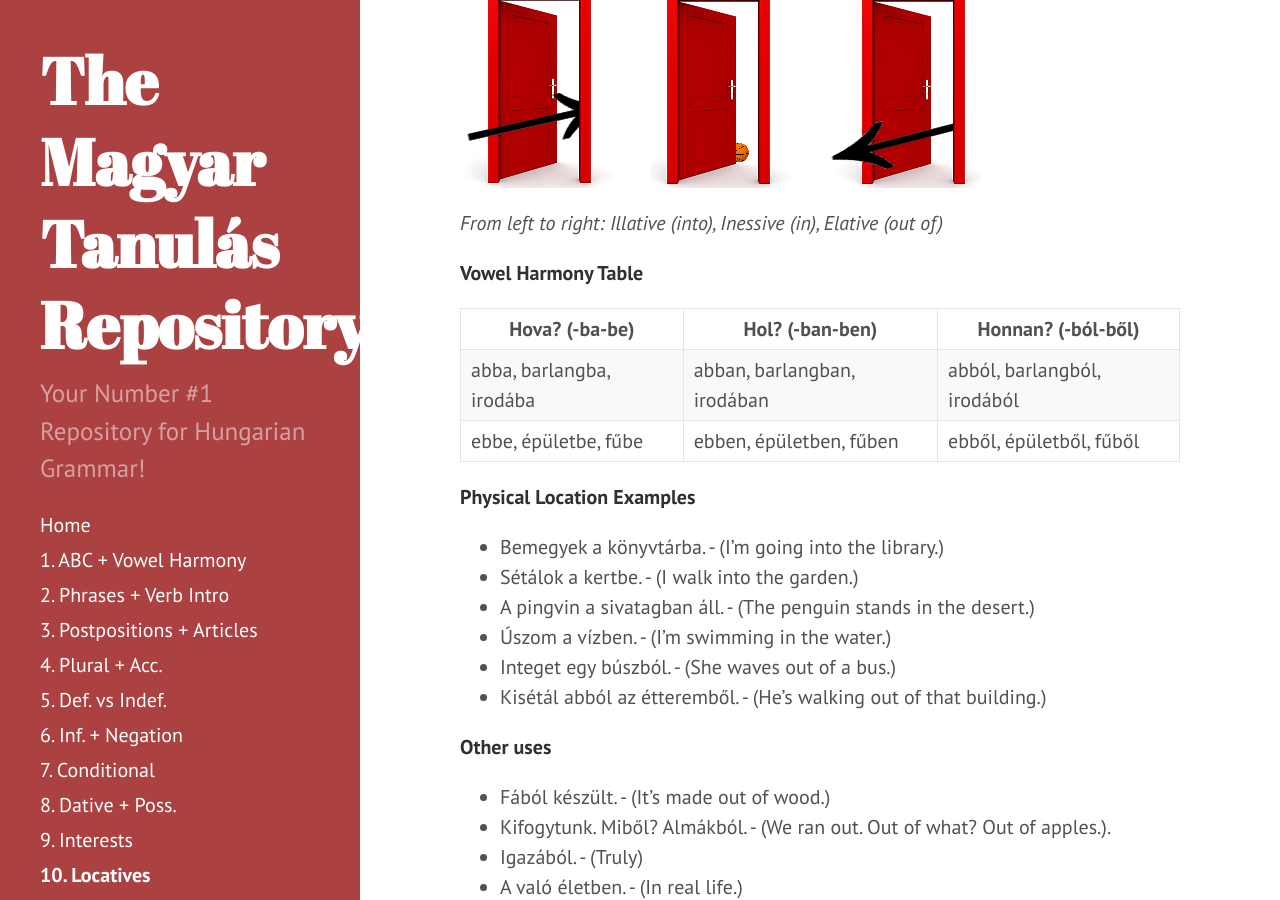
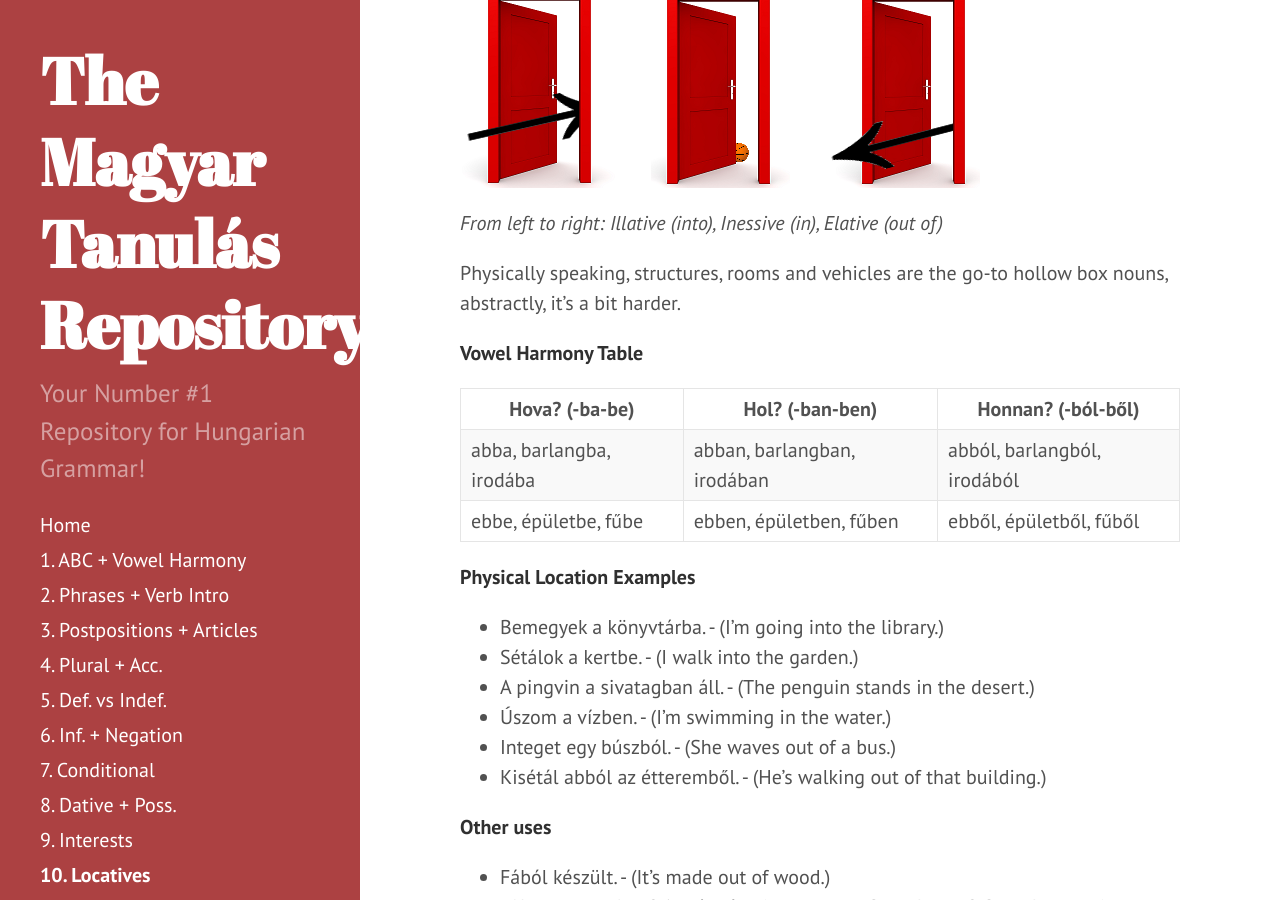
Before and after one commit to Magyartanulas/magyartanulas.github.io, a Jekyll site: the page built from Section10.md, in a window 1280 px wide and 900 px high, scrolled down 1134 px. Built offline with Jekyll 4.4.1, drawn with Linux system fonts in a browser that asks for light colours; Markdown is read by kramdown in place of the engine named in the settings.

Commit message:
Update Section10.md

```diff
--- a/Section10.md
+++ b/Section10.md
@@ -35,6 +35,8 @@ A noun can be interpreted in more than one way depending on the context.
 ![ajtók](https://magyartanulas.github.io/public/doors.png)
 
 *From left to right: Illative (into), Inessive (in), Elative (out of)*
+
+Physically speaking, structures, rooms and vehicles are the go-to hollow box nouns, abstractly, it's a bit harder.
 
 **Vowel Harmony Table**
 
```
